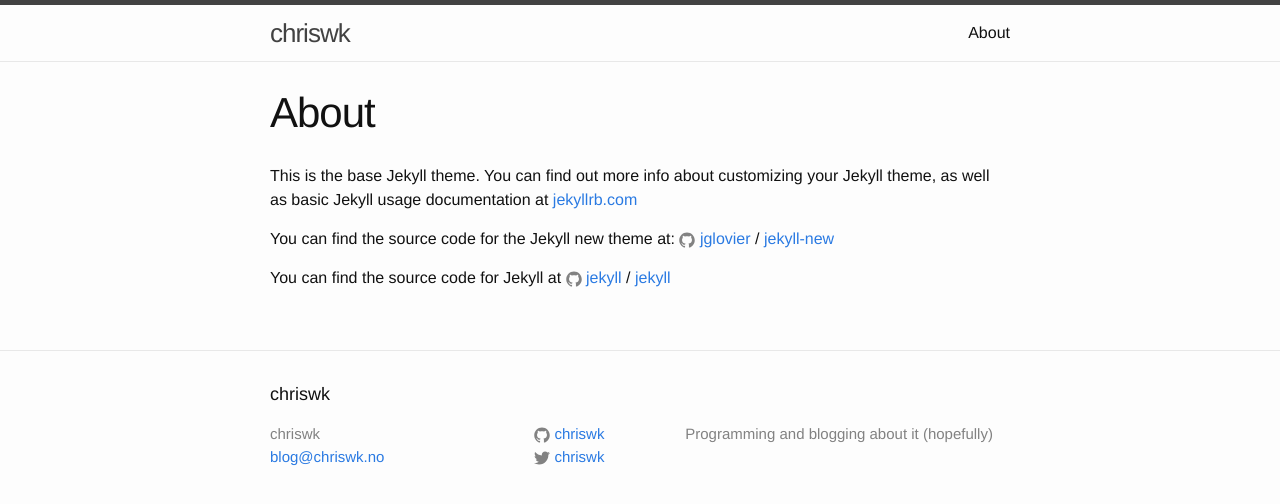
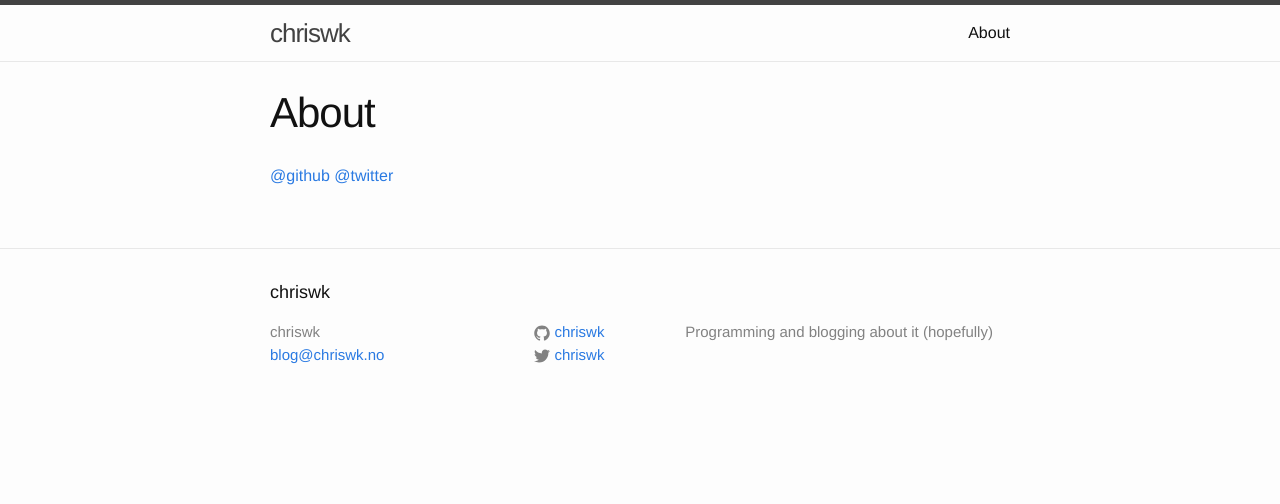
Before and after one commit to chriswk/chriswk.github.io, a Jekyll site: the page built from about.md, in a window 1280 px wide. Shown: the top 504 px of the page. Built offline with Jekyll 4.4.1, drawn with Linux system fonts in a browser that asks for light colours.

Commit message:
About page set to only link

```diff
--- a/about.md
+++ b/about.md
@@ -4,12 +4,5 @@ title: About
 permalink: /about/
 ---
 
-This is the base Jekyll theme. You can find out more info about customizing your Jekyll theme, as well as basic Jekyll usage documentation at [jekyllrb.com](http://jekyllrb.com/)
-
-You can find the source code for the Jekyll new theme at:
-{% include icon-github.html username="jglovier" %} /
-[jekyll-new](https://github.com/jglovier/jekyll-new)
-
-You can find the source code for Jekyll at
-{% include icon-github.html username="jekyll" %} /
-[jekyll](https://github.com/jekyll/jekyll)
+[@github](https://github.com/chriswk)
+[@twitter](https://twitter.com/chriswk)
```
